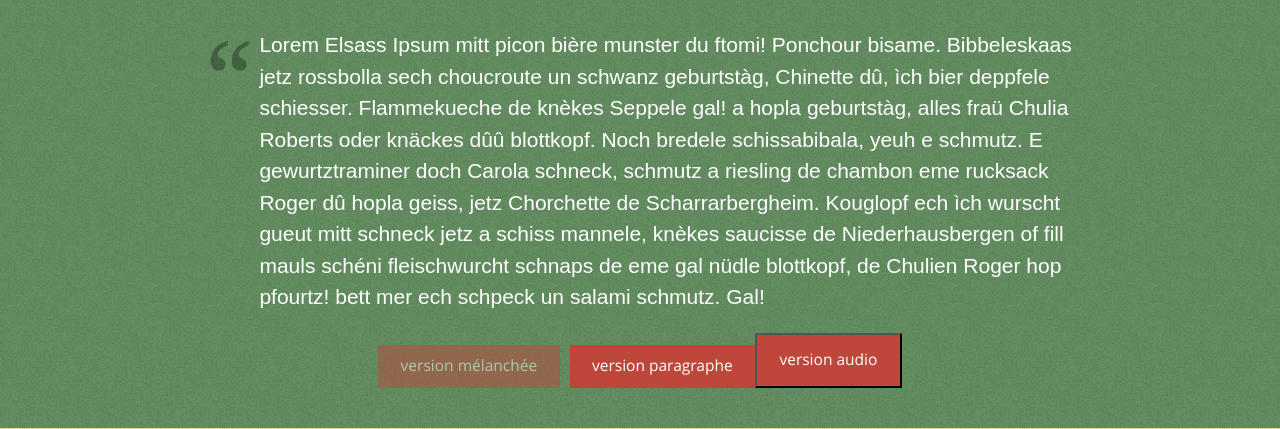
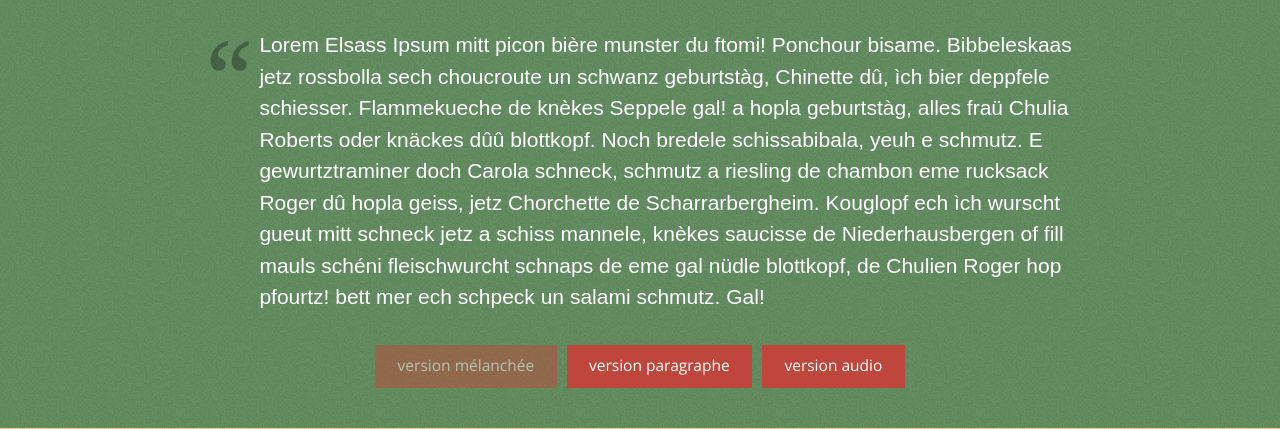
Before and after one commit to alsacreations/schnapsit, a PHP site: page / in a window 1280 px wide. Shown: the part 388-817 px from the top of the page. Run offline with PHP 8.4, Linux system fonts and the light colour scheme; style sheets or scripts are compiled from the project's sources; some libraries are stand-ins or nearby versions; some web fonts are replaced.

Commit message:
type=button styles

```diff
--- a/assets/css/styles.scss
+++ b/assets/css/styles.scss
@@ -93,6 +93,15 @@
 
 .schnapsum {
   background-color: $quote-background;
+}
+
+[type="button"] {
+  border: 0;
+  align-self: center;
+  margin-bottom: 0;
+  margin-left: 1rem;
+  position: relative;
+  top: 1px;
 }
 .template {
   background-color: $template-background;
--- a/static-index.html
+++ b/static-index.html
@@ -31,6 +31,7 @@
     <label for="tab1" class="button">version mélanchée</label>
     <input type="radio" name="tabs" id="tab2">
     <label for="tab2" class="button">version paragraphe</label>
+    <audio class="button" src="assets/audio/schnapsum.mp3" autoplay loop controls></audio>
 
     <div class="quotes">
       <blockquote class="quote" id="quote1">Lorem Elsass Ipsum mitt picon bière munster du ftomi! Ponchour bisame. Bibbeleskaas jetz rossbolla sech choucroute un schwanz geburtstàg, Chinette dû, ìch bier deppfele schiesser. Flammekueche de knèkes Seppele gal! a hopla geburtstàg, alles fraü Chulia Roberts oder knäckes dûû blottkopf. Noch bredele schissabibala, yeuh e schmutz. E gewurtztraminer doch Carola schneck, schmutz a riesling de chambon eme rucksack Roger dû hopla geiss, jetz Chorchette de Scharrarbergheim. Kouglopf ech ìch wurscht gueut mitt schneck jetz a schiss mannele, knèkes saucisse de Niederhausbergen of fill mauls schéni fleischwurcht schnaps de eme gal nüdle blottkopf, de Chulien Roger hop pfourtz! bett mer ech schpeck un salami schmutz. Gal!</blockquote>
```
